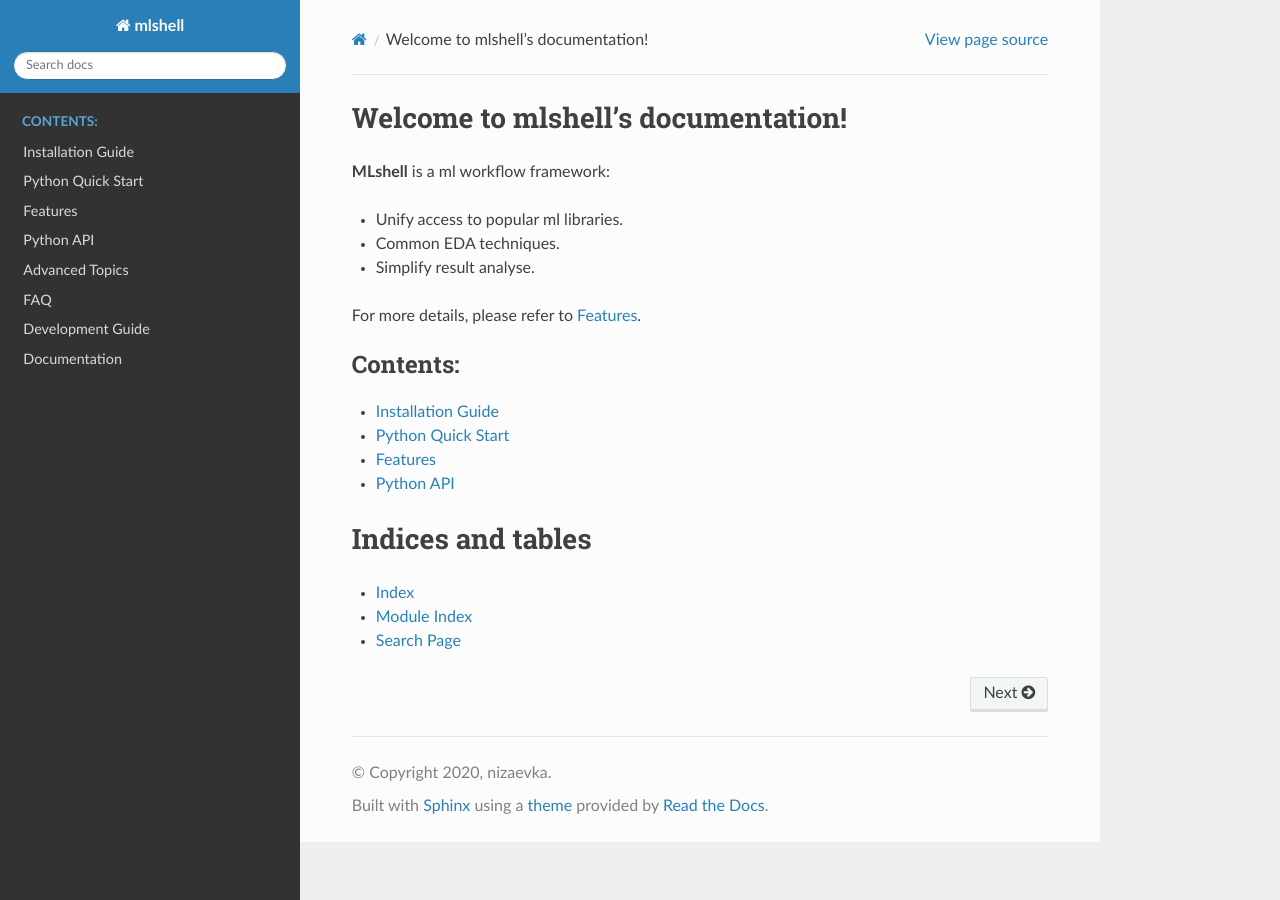
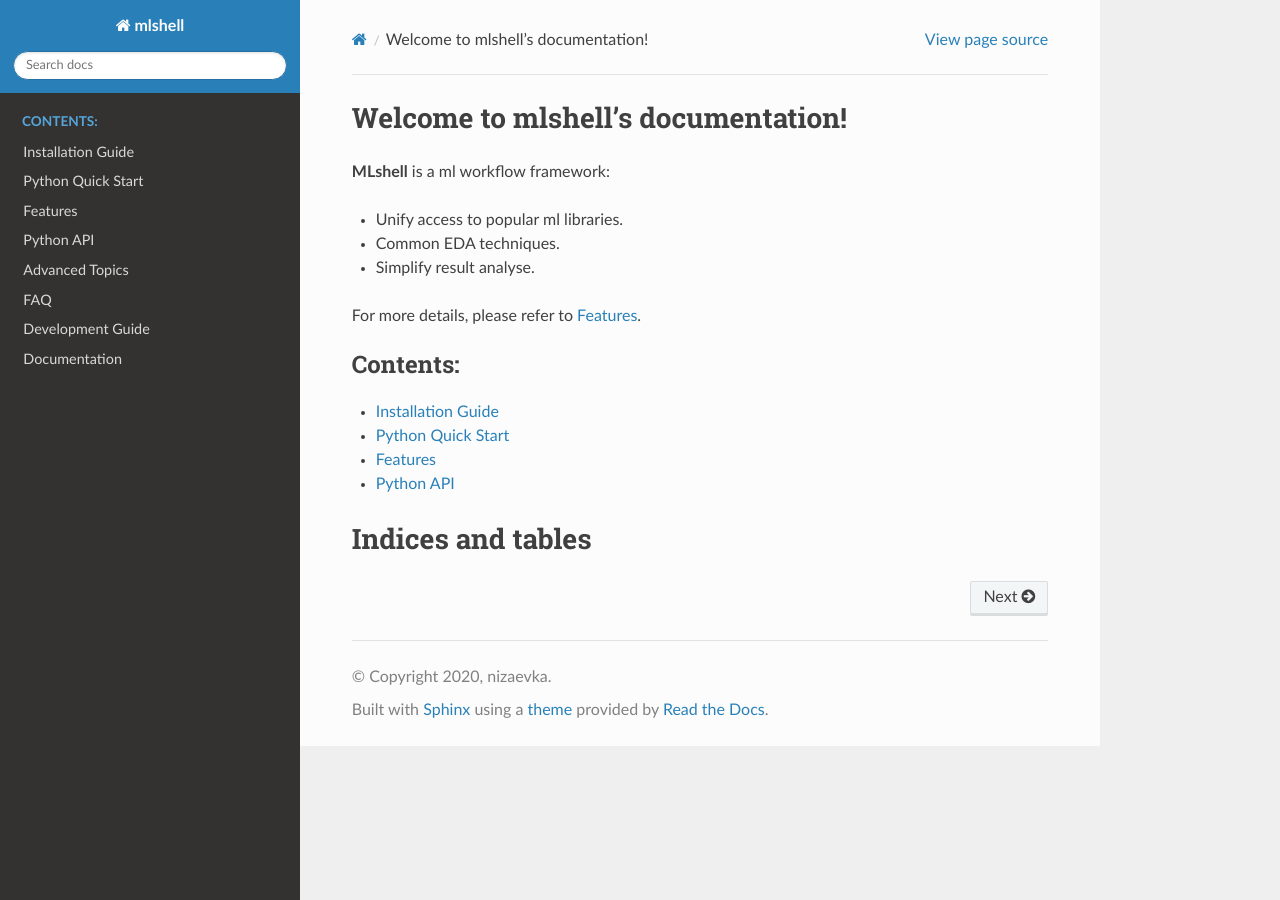
Before and after one commit to nizaevka/mlshell, a Sphinx documentation site: the page built from docs/source/index.rst, in a window 1280 px wide. Built offline with Sphinx 7.4.7 and the Read the Docs theme 2.0.0, drawn with Linux system fonts in a browser that asks for light colours; pages that are not in the unit, such as notebooks, are missing from menus.

Commit message:
documentation

```diff
--- a/docs/source/conf.py
+++ b/docs/source/conf.py
@@ -17,7 +17,7 @@ import sys
 
 # from sphinx.ext.autodoc import (ClassLevelDocumenter, InstanceAttributeDocumenter)
 
-sys.path.insert(0, os.path.abspath('../../src'))  # two levels up from conf.py
+sys.path.insert(0, os.path.abspath('../../src/'))  # two levels up from conf.py
 
 # -- Project information -----------------------------------------------------
 
--- a/docs/source/index.rst
+++ b/docs/source/index.rst
@@ -35,6 +35,6 @@ For more details, please refer to `Features <./Features.rst>`__.
 Indices and tables
 ==================
 
-* :ref:`genindex`
-* :ref:`modindex`
-* :ref:`search`
+.. * :ref:`genindex`
+.. * :ref:`modindex`
+.. * :ref:`search`
```
